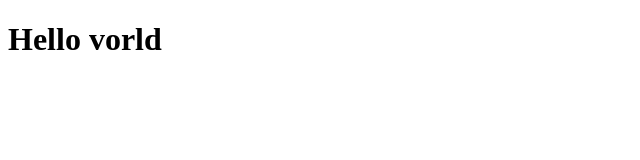
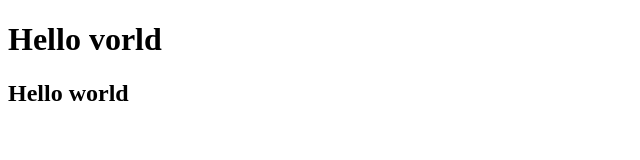
Before and after one commit to Tehron-dev/git-advance, a plain HTML site: page index.html in a window 1280 px wide. Shown: the whole page, without its empty margins (0-640 px from the left). Drawn offline with Linux system fonts and the light colour scheme.

Commit message:
Add changes

```diff
--- a/index.html
+++ b/index.html
@@ -8,6 +8,7 @@
 <body>
     <div>
         <h1>Hello vorld</h1>
+        <h2>Hello world</h2>
     </div>
 </body>
 </html>
--- a/main.css
+++ b/main.css
@@ -5,3 +5,10 @@ body{
     margin: 0;
     padding: 0;
 }
+*{
+    box-sizing: border-box;
+}
+body{
+    margin: 0;
+    padding: 0;
+}
--- a/main1.js
+++ b/main1.js
@@ -11,3 +11,4 @@ function name(params) {
 
 }
 let f = 2;
+// hello world
```
